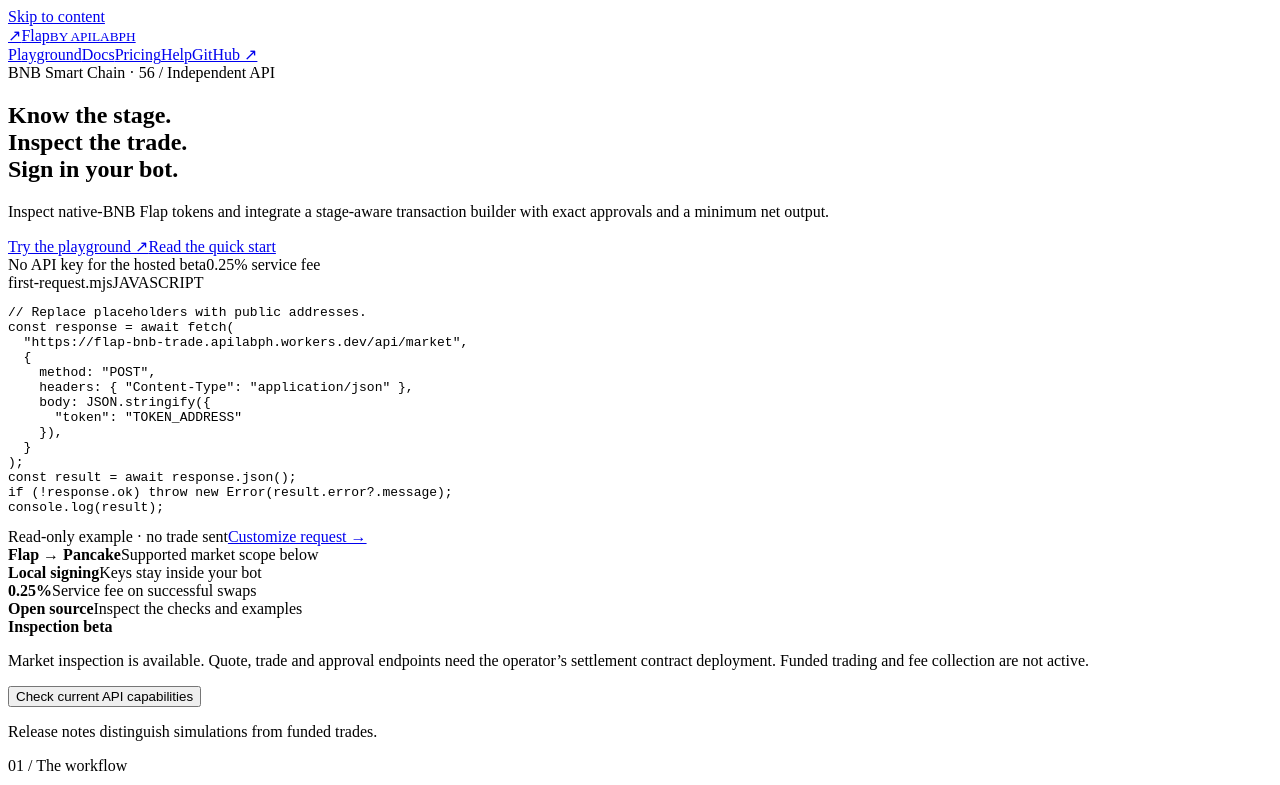
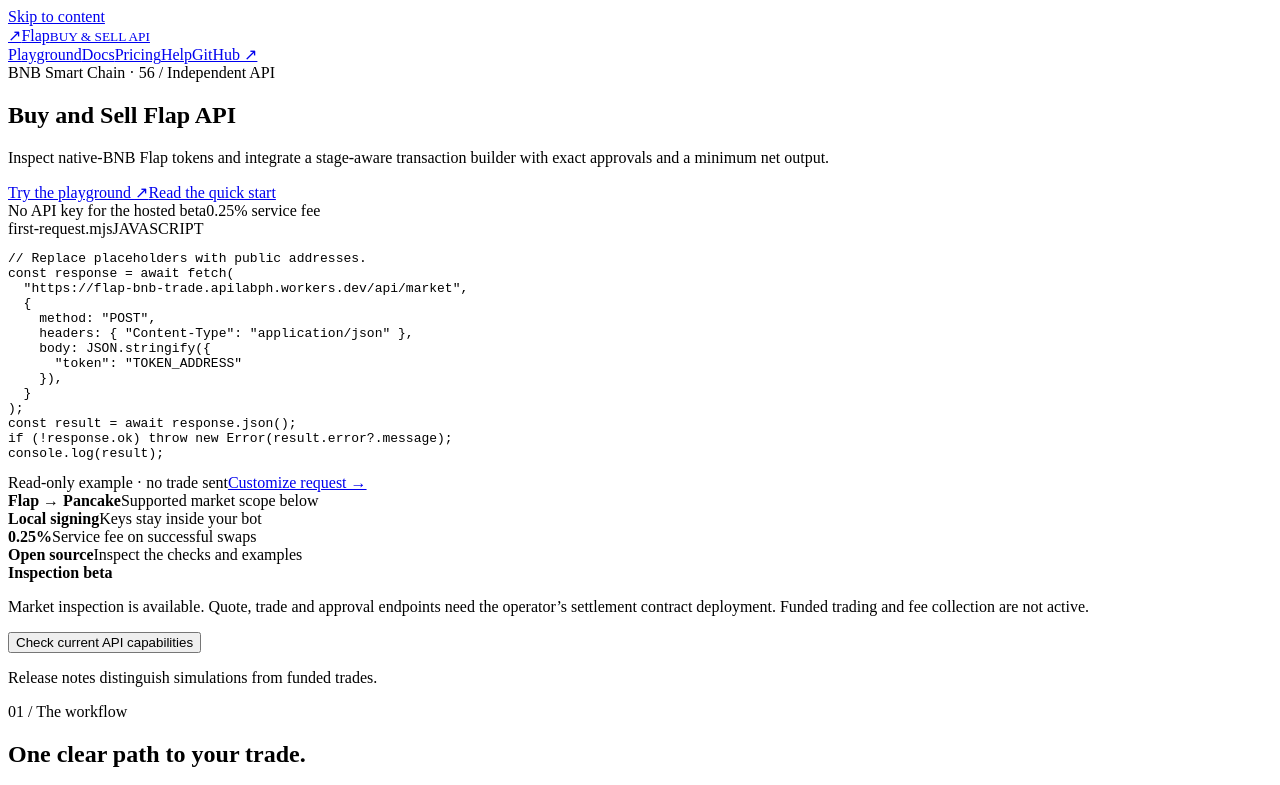
Before and after one commit to apilabph/flap-bnb-buy-sell-api, a website with bundled scripts: page website/index.html in a window 1280 px wide. Shown: the top 785 px of the page. Built offline with nearby package versions, Linux system fonts and the light colour scheme.

Commit message:
Emphasize buy and sell in website headings

```diff
--- a/docs/evidence/website-local-browser.json
+++ b/docs/evidence/website-local-browser.json
@@ -1,5 +1,5 @@
 {
-  "checkedAt": "2026-10-13T05:39:09.558Z",
+  "checkedAt": "2026-10-13T08:08:45.330Z",
   "browser": "Installed Microsoft Edge, Playwright",
   "scope": "Local preview only. API responses mocked for UI cases. No signing or broadcast.",
   "results": [
--- a/website/index.html
+++ b/website/index.html
@@ -30,7 +30,7 @@
       <div class="wrap nav">
         <a class="brand" href="#main"
           ><span class="mark" aria-hidden="true">↗</span
-          ><span>Flap<small>BY APILABPH</small></span></a
+          ><span>Flap<small>BUY &amp; SELL API</small></span></a
         >
         <nav class="navlinks" aria-label="Main navigation">
           <a href="#playground">Playground</a><a href="#guides">Docs</a
@@ -50,9 +50,8 @@
             <span class="dot"></span>BNB Smart Chain · 56 / Independent API
           </div>
           <h1 id="hero-title">
-            Know the stage.<br />Inspect the trade.<br /><span
-              >Sign in your bot.</span
-            >
+            <span class="hero-action">Buy and Sell</span>
+            <span class="hero-product">Flap API</span>
           </h1>
           <p class="lead">
             Inspect native-BNB Flap tokens and integrate a stage-aware
--- a/website/style.css
+++ b/website/style.css
@@ -170,8 +170,17 @@
   letter-spacing: -0.055em;
   margin: 22px 0;
 }
-.hero h1 span {
+.hero-action {
+  display: block;
   color: var(--accent);
+}
+.hero-product {
+  display: block;
+  margin-top: 12px;
+  color: var(--text);
+  font-size: clamp(28px, 3.1vw, 44px);
+  line-height: 1.15;
+  letter-spacing: -0.04em;
 }
 .lead {
   font-size: 18px;
```
Also changed, not shown: docs/evidence/website-desktop.png, docs/evidence/website-mobile.png, website/README.md.
